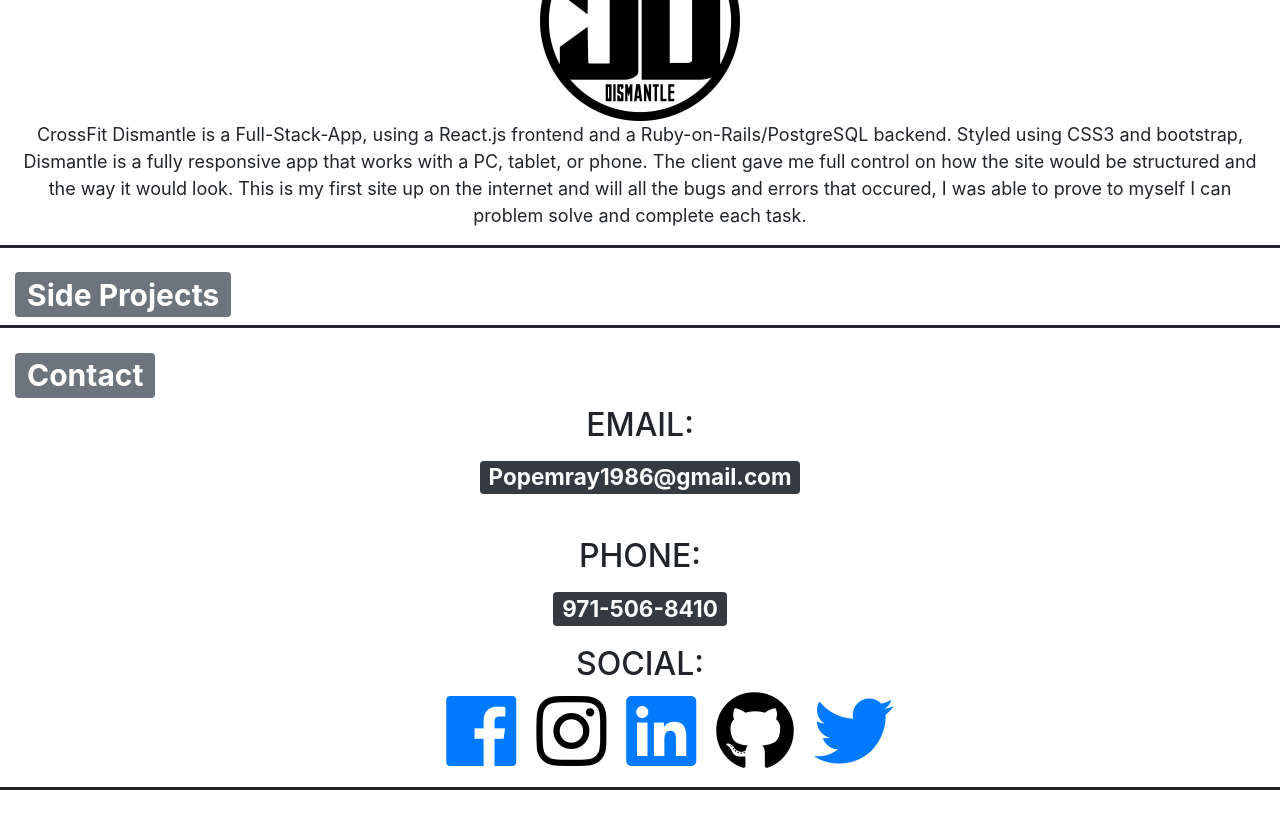
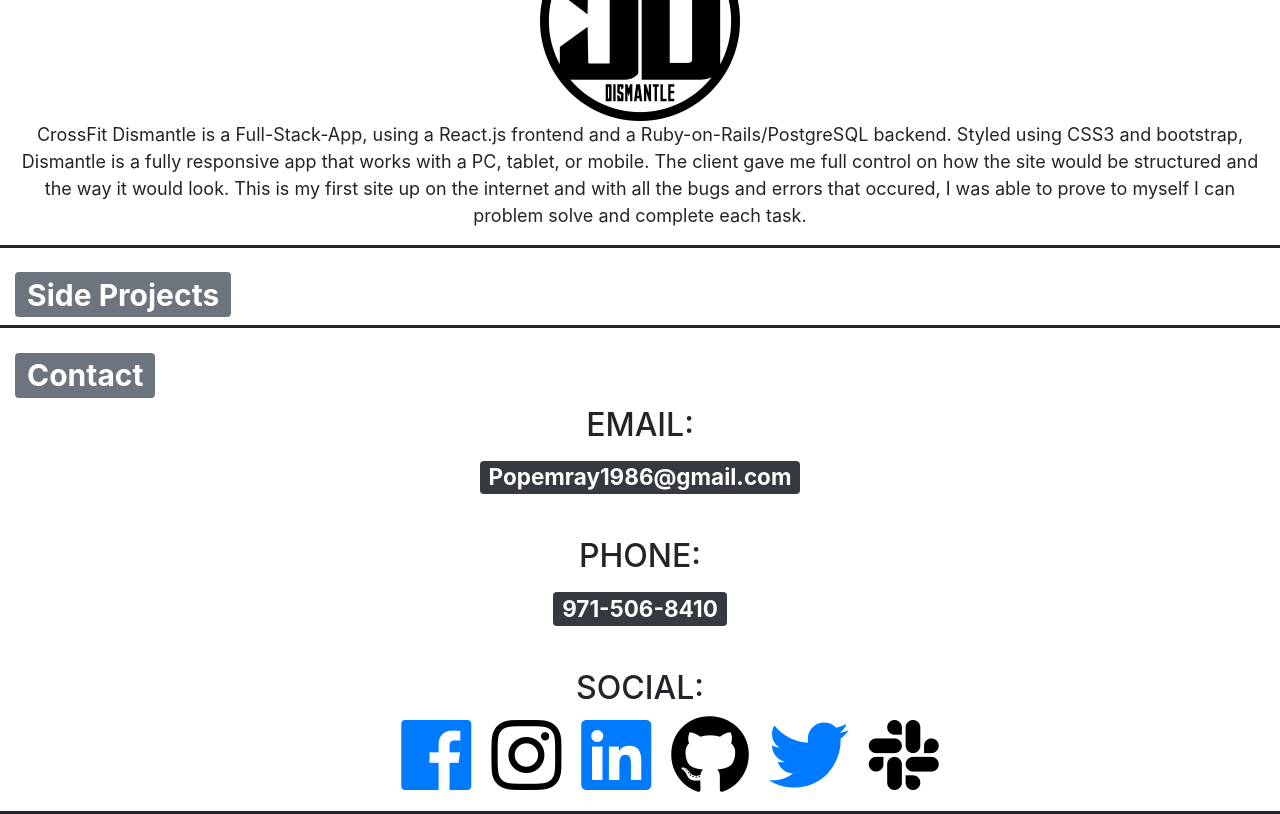
Before and after one commit to popemray00/Portfolio, a React (Create React App) app: page / in a window 1280 px wide. Shown: the part 1240-2054 px from the top of the page. Before the commit the page ends 2030 px from the top, so only its background shows below. Built offline with nearby package versions, Linux system fonts and the light colour scheme.

Commit message:
added slack to social

```diff
--- a/src/Home.css
+++ b/src/Home.css
@@ -112,3 +112,11 @@
 .ContactMe #twitter:hover {
   color: black;
 }
+
+.ContactMe #slack {
+  color: black;
+}
+
+.ContactMe #slack:hover {
+  color: #007bff;
+}
--- a/src/Home.js
+++ b/src/Home.js
@@ -64,7 +64,7 @@
                 <div class="col">
                   <a href="https://crossfitdismantle.herokuapp.com"><h3>CrossFit Dismantle</h3></a>
                   <img src="images/Logo.png" />
-                  <p>CrossFit Dismantle is a Full-Stack-App, using a React.js frontend and a Ruby-on-Rails/PostgreSQL backend. Styled using CSS3 and bootstrap, Dismantle is a fully responsive app that works with a PC, tablet, or phone. The client gave me full control on how the site would be structured and the way it would look. This is my first site up on the internet and will all the bugs and errors that occured, I was able to prove to myself I can problem solve and complete each task.</p>
+                  <p>CrossFit Dismantle is a Full-Stack-App, using a React.js frontend and a Ruby-on-Rails/PostgreSQL backend. Styled using CSS3 and bootstrap, Dismantle is a fully responsive app that works with a PC, tablet, or mobile. The client gave me full control on how the site would be structured and the way it would look. This is my first site up on the internet and with all the bugs and errors that occured, I was able to prove to myself I can problem solve and complete each task.</p>
                 </div>
               </div>
             </a>
@@ -86,7 +86,7 @@
               <h2>EMAIL:</h2>
               <a href="mailto:Popemray1986@gmail.com"><p id="email"><span class="badge badge-dark">Popemray1986@gmail.com</span></p></a><br />
               <h2>PHONE:</h2>
-              <p><span class="badge badge-dark">971-506-8410</span></p>
+              <p><span class="badge badge-dark">971-506-8410</span></p><br />
               <h2>SOCIAL:</h2>
               <div className="Social">
                 <ul>
@@ -95,6 +95,7 @@
                   <a href="https://www.linkedin.com/in/michael-pope00/" target="_blank"><i id="linkedin" class="fab fa-linkedin fa-5x"></i></a>
                   <a href="https://github.com/popemray00" target="_blank"><i id="github" class="fab fa-github fa-5x"></i></a>
                   <a href="https://twitter.com/popemon86" target="_blank"><i id="twitter" class="fab fa-twitter fa-5x"></i></a>
+                  <a href="https://learn-co.slack.com/messages/D6EGQJJ31/" target="_blank"><i id="slack" class="fab fa-slack fa-5x"></i></a>
                 </ul>
               </div>
             </a>
```
